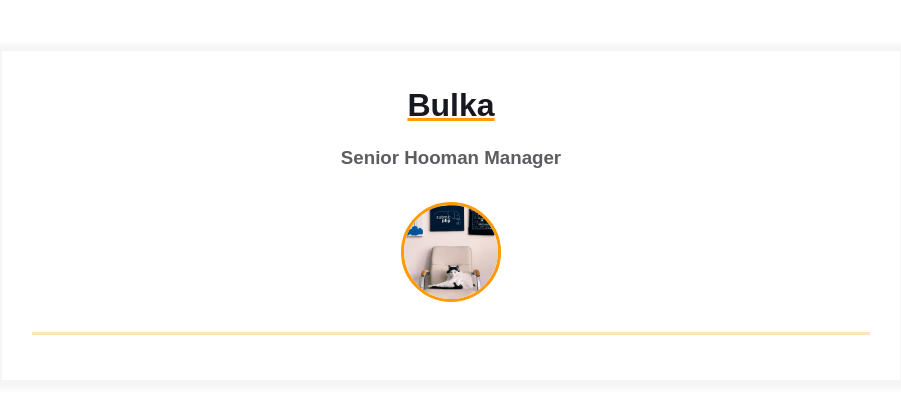
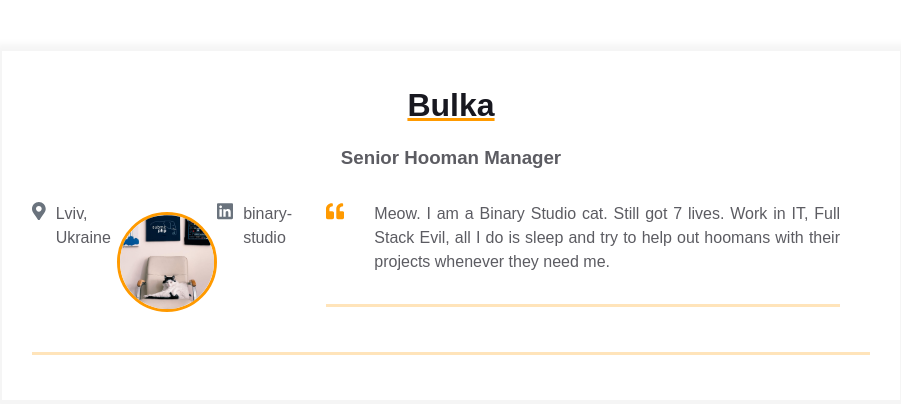
Before and after one commit to ytka2000/homepage1, a plain HTML site: page index.html in a window 1280 px wide. Shown: the whole page, without its empty margins (189-1090 px from the left). Drawn offline with Linux system fonts and the light colour scheme.

Commit message:
added contact info and intro

```diff
--- a/index.html
+++ b/index.html
@@ -18,15 +18,62 @@
                     <h3 class="contact-info__sub-header">Senior Hooman Manager</h3>
 
                     <div class="contact_info_container fh">
-                        <div class="contact-info__block"></div>
+                        <div class="contact-info__block">
+                            <a href="" rel="author" class="contact-info__item">
+                                <div class="contact-info__item-icon-wrapper">
+                                    <svg class="contact-info__item-icon" xmlns="http://www.w3.org/2000/svg"
+                                        viewBox="0 0 384 512">
+                                        <path
+                                            d="M172.268 501.67C26.97 291.031 0 269.413 0 192 0 85.961 85.961 0 192 0s192 85.961 192 192c0 77.413-26.97 99.031-172.268 309.67-9.535 13.774-29.93 13.773-39.464 0zM192 272c44.183 0 80-35.817 80-80s-35.817-80-80-80-80 35.817-80 80 35.817 80 80 80z">
+                                        </path>
+                                    </svg>
+                                </div>
+                                <span>Lviv, Ukraine</span>
+                            </a>
+                        </div>
 
                         <div class="contact-info__block contact-info__block--center">
                             <img class="contact-info__avatar" src="assets/avatar.jpg" alt="Avatar">
                         </div>
 
-                        <div class="contact-info__block"></div>
+                        <div class="contact-info__block">
+                            <a href="https://ua.linkedin.com/company/binary-studio_241166" rel="author"
+                                class="contact-info__item">
+                                <div class="contact-info__item-icon-wrapper">
+                                    <svg class="contact-info__item-icon" xmlns="http://www.w3.org/2000/svg"
+                                        viewBox="0 0 448 512">
+                                        <path
+                                            d="M416 32H31.9C14.3 32 0 46.5 0 64.3v383.4C0 465.5 14.3 480 31.9 480H416c17.6 0 32-14.5 32-32.3V64.3c0-17.8-14.4-32.3-32-32.3zM135.4 416H69V202.2h66.5V416zm-33.2-243c-21.3 0-38.5-17.3-38.5-38.5S80.9 96 102.2 96c21.2 0 38.5 17.3 38.5 38.5 0 21.3-17.2 38.5-38.5 38.5zm282.1 243h-66.4V312c0-24.8-.5-56.7-34.5-56.7-34.6 0-39.9 27-39.9 54.9V416h-66.4V202.2h63.7v29.2h.9c8.9-16.8 30.6-34.5 62.9-34.5 67.2 0 79.7 44.3 79.7 101.9V416z">
+                                        </path>
+                                    </svg>
+                                </div>
+                                <span>binary-studio</span>
+                            </a>
+                        </div>
+                        <div class="container">
+                            <div class="resume__block">
+                                <div class="intro">
+                                    <div class="intro__icon-wrapper">
+                                        <svg class="intro__icon" xmlns="http://www.w3.org/2000/svg"
+                                            viewBox="0 0 512 512">
+                                            <path
+                                                d="M464 256h-80v-64c0-35.3 28.7-64 64-64h8c13.3 0 24-10.7 24-24V56c0-13.3-10.7-24-24-24h-8c-88.4 0-160 71.6-160 160v240c0 26.5 21.5 48 48 48h128c26.5 0 48-21.5 48-48V304c0-26.5-21.5-48-48-48zm-288 0H96v-64c0-35.3 28.7-64 64-64h8c13.3 0 24-10.7 24-24V56c0-13.3-10.7-24-24-24h-8C71.6 32 0 103.6 0 192v240c0 26.5 21.5 48 48 48h128c26.5 0 48-21.5 48-48V304c0-26.5-21.5-48-48-48z">
+                                            </path>
+                                        </svg>
+                                    </div>
+                                    <p class="intro_text">Meow.
+                                        I am a Binary Studio cat. Still got 7 lives. Work in IT, Full Stack Evil,
+                                        all I do is sleep and try to help out hoomans with their projects whenever
+                                        they need me.
+                                    </p>
+                                </div>
+                            </div>
+                        </div>
+
                     </div>
+
                 </div>
+
             </div>
         </div>
     </main>
```
